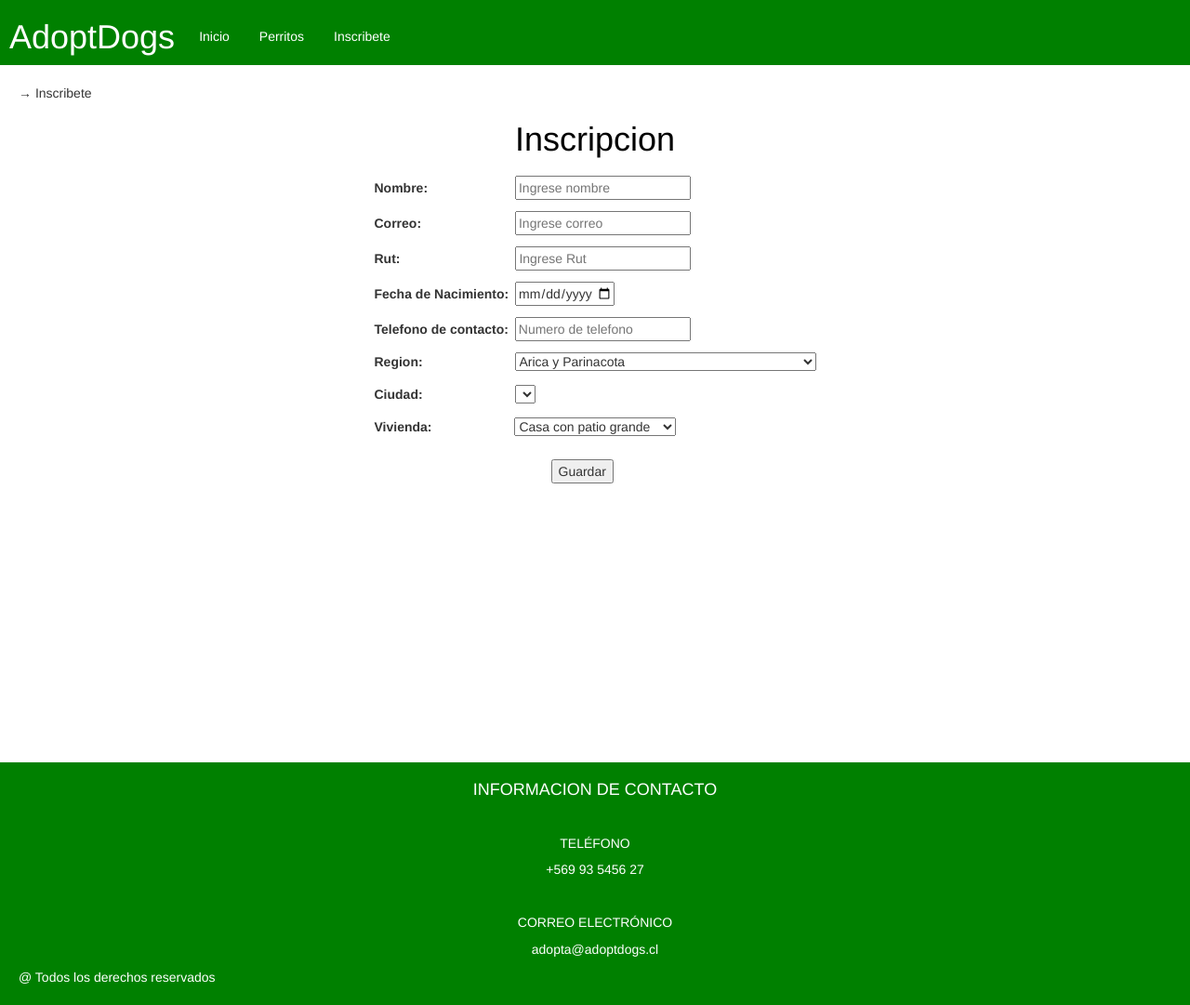
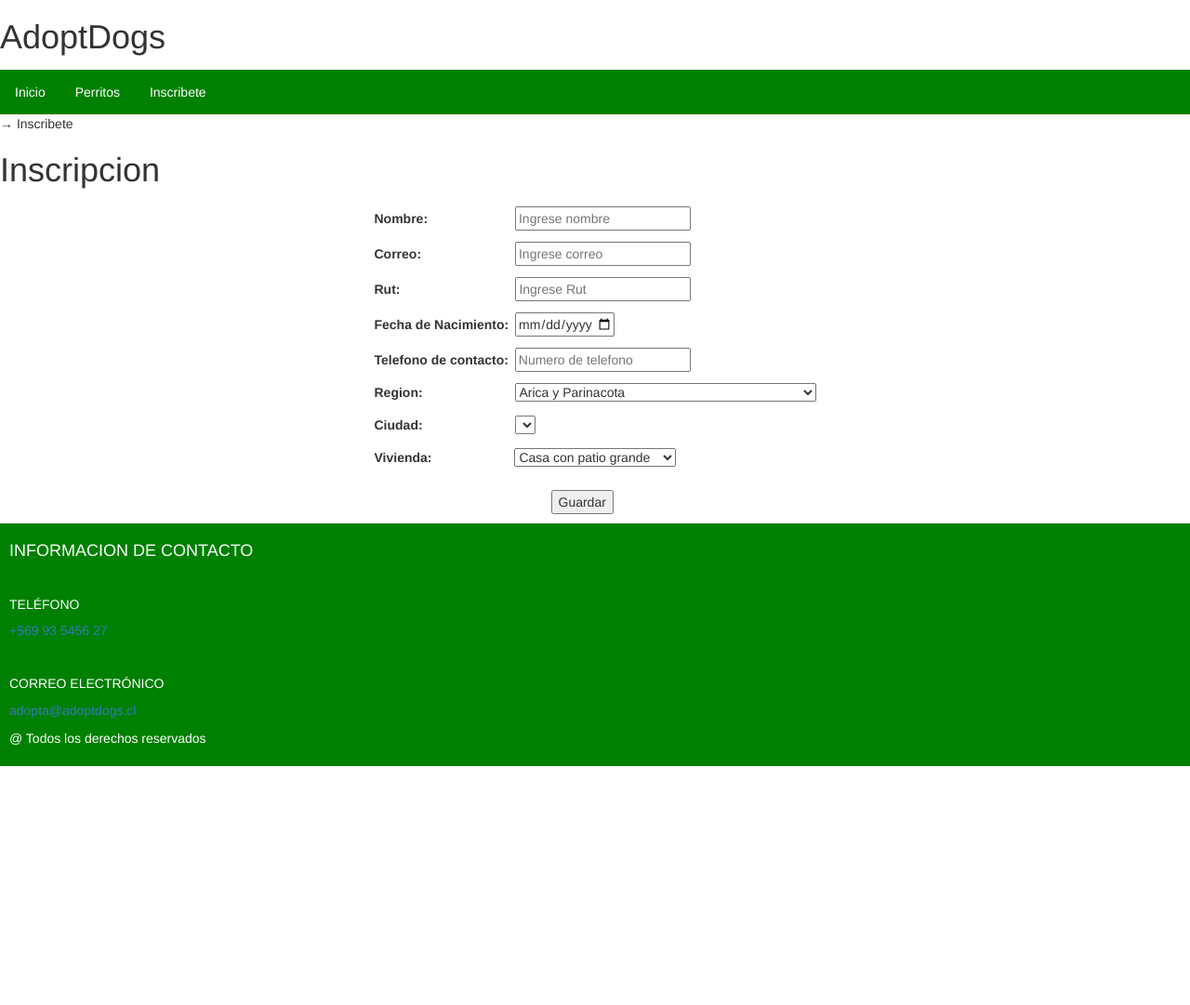
Before and after one commit to NecroH2/shake-weight, a Django app: page /formulario in a window 1280 px wide. Shown: the whole page at 93% size. After the commit the page ends 824 px from the top, so only its background shows below. Run offline with Django 3.2, Linux system fonts and the light colour scheme; lists and menus that the app fills with data are empty; some libraries are stand-ins or nearby versions.

Commit message:
crea el formulario de aÃadir perro crea formulario aÃadir perro y ajusta css de templates

```diff
--- a/blog/admin.py
+++ b/blog/admin.py
@@ -1,4 +1,5 @@
 from django.contrib import admin
-from .models import Post
+from .models import Post, Perro
 
 admin.site.register(Post)
+admin.site.register(Perro)
--- a/blog/models.py
+++ b/blog/models.py
@@ -19,10 +19,11 @@ class Post(models.Model):
         return self.title
 
 class Perro(models.Model):
-        ESTADO = ((1,'Adoptado'),(2,'Rescatado'),(3,'Adoptado'))
+        ESTADO = ((1,'Disponible'),(2,'Rescatado'),(3,'Adoptado'))
         nombre = models.CharField(max_length=50)
         raza = models.CharField(max_length=50)
         desc = models.TextField()
+        estado = models.CharField(max_length=20, choices=ESTADO, default='Rescatado')
 
 class Usuario(models.Model):
         nombre = models.CharField(max_length=50)
--- a/blog/static/css/form.css
+++ b/blog/static/css/form.css
@@ -1,78 +1,63 @@
-form{
+.form form{
     padding: 10px;
     margin: auto;
 }
-#txtName
+.form #txtName
 {
 	margin-left: 90px;
 }
 
-#txtCorreo
+.form #txtCorreo
 {
 	margin-left: 97px;
     margin-top: 10px;
 }
 
-#txtRut
+.form #txtRut
 {
 	margin-left: 120px;
     margin-top: 10px;
 }
 
-#txtDate
+.form #txtDate
 {
 	margin-left: 3px;
     margin-top: 10px;
 }
 
-#txtTel{
+.form #txtTel{
 	margin-left: 3px;
     margin-top: 10px;
 }
 
-#txtRegion
+.form #txtRegion
 {
 	margin-left: 95px;
     margin-top: 10px;
 }
 
-#txtCity
+.form #txtCity
 {
 	margin-left: 95px;
     margin-top: 10px;
 }
 
-#txtVivienda
+.form #txtVivienda
 {
 	margin-left: 85px;
     margin-top: 10px;
 }
-button{
+.form button{
     min-width: 48px;
 }
 
-#formulario{
+.form #formulario{
     display: flex;
     width: 100%;
 }
 
-footer a{
-    color: white;
-    text-decoration: none;
-}
 
-footer a:hover{
-    color: #54A1F0;
-}
-
-#ButtonGuardar
+.form #ButtonGuardar
 {
    margin-left: 190px;
 }
-
-footer {
-
-margin-top: 280px;
-  bottom: 0;
-
-}
--- a/blog/static/css/gal.css
+++ b/blog/static/css/gal.css
@@ -1,73 +1,46 @@
-.addog{
-    width: 100%;
-}
-
-.top-menu, .top-menu:visited {
-    color: green;
-    float: right;
-    font-size: 26pt;
-    margin-right: 20px;
-}
-
-.top-menu:hover{
-    color: red;
-}
-
-#error{
-    color: black;
-}
-
-header{
-    background-color: green;
-    color: white;
-    display: flex;
-    width: 100%;
-}
-
-body {
+.galeria body {
     display: flex;
     flex-wrap: wrap;
     width: 100%;
     margin: 0;
 }
 
-h1 {
+.galeria h1 {
 	color: white;
 	text-align: center;
 }
-#titulo{
+.galeria #titulo{
     color: black;
     text-align: center;
 }
 
-#gal{
+.galeria #gal{
     text-align: left;
     margin-top: 10px;
     margin-left: 10px;
 }
 
-main{
+.galeria main{
     margin: auto;
     width: 100%;
     padding: 10px;
 }
 
-.boxDog {
+.galeria .boxDog {
     padding: 5px;
 
     width: 50%;
 
 
 }
-.boxDog img {
+.galeria .boxDog img {
     float: left;
     border: solid black;
-
     margin-left: 30px;
     margin-right: 15px;
 }
 
-.parrafo{
+.galeria .parrafo{
     margin: auto;
     float: left;
     border: solid silver;
@@ -75,35 +48,24 @@ main{
 
 }
 
-
-
-#perritos{
+.galeria #perritos{
     border: solid black;
     width: 100%;
-    display: flex;
-    flex-wrap: wrap;
+    display: grid;
+	grid-template-columns: 33% 33% 33%;
 }
 
-img{
+.galeria img{
     width: 300px;
 }
 
-#head{
+.galeria #head{
     text-align: left;
     margin-right: 10px;
     margin-left: 10px;
 }
 
-
-footer{
-    background-color: green;
-    width: 100%;
-    color: white;
-    display: flex;
-    padding: 10px
-}
-
-#contacto{
+.galeria #contacto{
     width: 100%;
     float: none;
     margin: auto;
@@ -111,19 +73,10 @@ footer{
     background-color: green;
 }
 
-.cont{
+.galeria .cont{
     text-align: center;
 }
 
-.p{
+.galeria .p{
     margin-left: 10px;
 }
-
-footer a{
-    color: white;
-    text-decoration: none;
-}
-
-footer a:hover{
-    color: #54A1F0;
-}
--- a/blog/static/css/main.css
+++ b/blog/static/css/main.css
@@ -1,94 +1,87 @@
-#icon{
+.index #icon{
     float: right;
 }
 
-.carimg{
+.index .carimg{
     width: 100%;
 }
 
-h2, h5{
+.index h2, .index h5{
     text-align: center;
 }
 
-h1{
+.index h1{
     text-align: left;
     margin-right: 10px;
     margin-left: 10px;
 }
 
-#desc1{
+.index #desc1{
     color: rgb(255, 255, 255);
     font-size: 18px;
     border: black 6px double;
     background-color: #8ABB55;
 }
 
-#desc2, #desc3{
+.index #desc2, .index #desc3{
     font-size: 23px;
     border: black 6px double;
     background-color: #8ABB55;
 }
 
-header{
+.index header{
     background-color: green;
     color: white;
     display: flex;
 }
 
-article{
+.index article{
     background-color: whitesmoke;
     height: 100%;
     padding: 10px;
 }
 
-header, nav, main, article{
+.index header, .index nav, .index main, .index article{
     width: 100%;
 }
 
-main{
+.index main{
     background-color: darkseagreen;
     padding: 20px;
 }
 
-body{
+.index body{
     display: flex;
     flex-wrap: wrap;
     width: 100%;
     margin: 0;
 }
 
-.some{
+.index .some{
     float: none;
 }
 
-.on, .in{
+.index .on, .index .in{
     text-align: center;
 }
 
-.ono, .ino{
+.index .ono, .index .ino{
     font-size: 18px;
     text-align: center;
 }
 
-#rescate, #rescate2{
+.index #rescate, .index #rescate2{
     width: 600px;
     margin: auto;
     display: block;
 }
 
-.ci{
+.index .ci{
     float: none;
 }
 
-footer{
-    background-color: green;
-    width: 100%;
-    color: white;
-    display: flex;
-    padding: 10px
-}
 
-#contacto{
+.index #contacto{
     width: 100%;
     float: none;
     margin: auto;
@@ -96,38 +89,38 @@ footer{
     background-color: green;
 }
 
-.cont{
+.index .cont{
     text-align: center;
 }
 
-#der{
+.index #der{
     width: 100%;
     float: none;
     margin: auto;
     background-color: green;
 }
 
-.p{
+.index .p{
     margin-left: 10px;
 }
 
-#info{
+.index #info{
     padding: 30px;
 }
 
-.container{
+.index .container{
     margin: auto;
 }
 
-img{
+.index img{
     max-width: 100%;
 }
 
-footer a{
+.index footer a{
     color: white;
     text-decoration: none;
 }
 
-footer a:hover{
+.index footer a:hover{
     color: #54A1F0;
 }
--- a/blog/static/css/menu.css
+++ b/blog/static/css/menu.css
@@ -25,3 +25,11 @@ li a:hover {
 nav{
     margin-top: 15px;
 }
+
+footer{
+    background-color: green;
+    width: 100%;
+    color: white;
+    display: flex;
+    padding: 10px
+}
--- a/blog/templates/blog/base.html
+++ b/blog/templates/blog/base.html
@@ -8,6 +8,14 @@
   <link rel="stylesheet" href="https://maxcdn.bootstrapcdn.com/bootstrap/3.3.7/css/bootstrap.min.css">
   <link rel="stylesheet" href="{% static 'css/menu.css' %}">
   <link rel="icon" href="https://png.icons8.com/office/40/000000/dog-footprint.png"/>
+  <link rel="stylesheet" href="{% static 'css/main.css' %}">
+
+  <!-- CSS INDIVIDUAL -->
+  <link rel="stylesheet" href="{% static 'css/gal.css' %}">
+  <link rel="stylesheet" media="screen and (max-width: 700px)" href="{% static 'css/celu.css' %}">
+  <link rel="stylesheet" media="screen and (max-width: 450px)" href="{% static 'css/enano.css' %}">
+  <link rel="stylesheet" href="{% static 'css/form.css' %}">
+
 </head>
 {% block header %}
 <header>
--- a/blog/templates/blog/formulario.html
+++ b/blog/templates/blog/formulario.html
@@ -1,12 +1,7 @@
 {% extends 'blog/base.html' %}
 {% load static %}
 {% block content %}
-  <link rel="stylesheet" href="{% static 'css/gal.css'%}">
-  <link rel="stylesheet" href="{% static 'css/form.css'%}">
-  <link rel="stylesheet" media="screen and (max-width: 700px)" href="{% static 'css/celu.css' %}">
-  <link rel="stylesheet" media="screen and (max-width: 450px)" href="{% static 'css/enano.css' %}">
-
-     <main>
+     <main class="form">
             <p id="gal" >→ Inscribete</p>
             <h1 id="titulo" >Inscripcion</h1>
 
--- a/blog/templates/blog/index.html
+++ b/blog/templates/blog/index.html
@@ -1,10 +1,7 @@
 {% extends 'blog/base.html' %}
 {% load static %}
 {% block content %}
-<link rel="stylesheet" href="{% static 'css/main.css' %}">
-<link rel="stylesheet" media="screen and (max-width: 700px)" href="{% static 'css/celu.css' %}">
-  <link rel="stylesheet" media="screen and (max-width: 450px)" href="{% static 'css/enano.css' %}">
-<body>
+<body class="index">
   <main>
     <div class="container">
         <div id="myCarousel" class="carousel slide" data-ride="carousel">
--- a/blog/urls.py
+++ b/blog/urls.py
@@ -5,5 +5,5 @@ urlpatterns = [
     path('', views.index, name='index'),
     path('galeria', views.galeria, name='galeria'),
     path('formulario', views.formulario, name='formulario'),
-    path('addperro', views.addperro, name='addperro'),
+    path('addperro', views.new_perro, name='addperro'),
 ]
--- a/blog/views.py
+++ b/blog/views.py
@@ -1,7 +1,8 @@
 from django.shortcuts import render
 from django.utils import timezone
-from .models import Post
-from .models import Perro
+from .models import Post, Perro
+from .forms import PostForm
+from django.shortcuts import redirect
 
 
 def index(request):
@@ -12,9 +13,20 @@ def galeria(request):
     context = {'perros':perro}
     return render(request, 'blog/galeria.html', context)
 
+def new_perro(request):
+    form = PostForm()
+    if request.method == "POST":
+        form = PostForm(request.POST)
+        if form.is_valid():
+            post = form.save(commit=False)
+            post.author = request.user
+            post.published_date = timezone.now()
+            post.save()
+    else:
+        form = PostForm()
+    return render(request, 'blog/addperro.html', {'form': form})
+
 def formulario(request):
     return render(request, 'blog/formulario.html',)
 
-def addperro(request):
-    return render(request, 'blog/addperro.html',)
 # Create your views here.
```
Also changed, not shown: blog/forms.py (added, +7 -0 lines), blog/templates/blog/addperro.html (+7 -1 lines), blog/templates/blog/galeria.html (+2 -7 lines), blog/migrations/0003_perro_estado.py (added).
